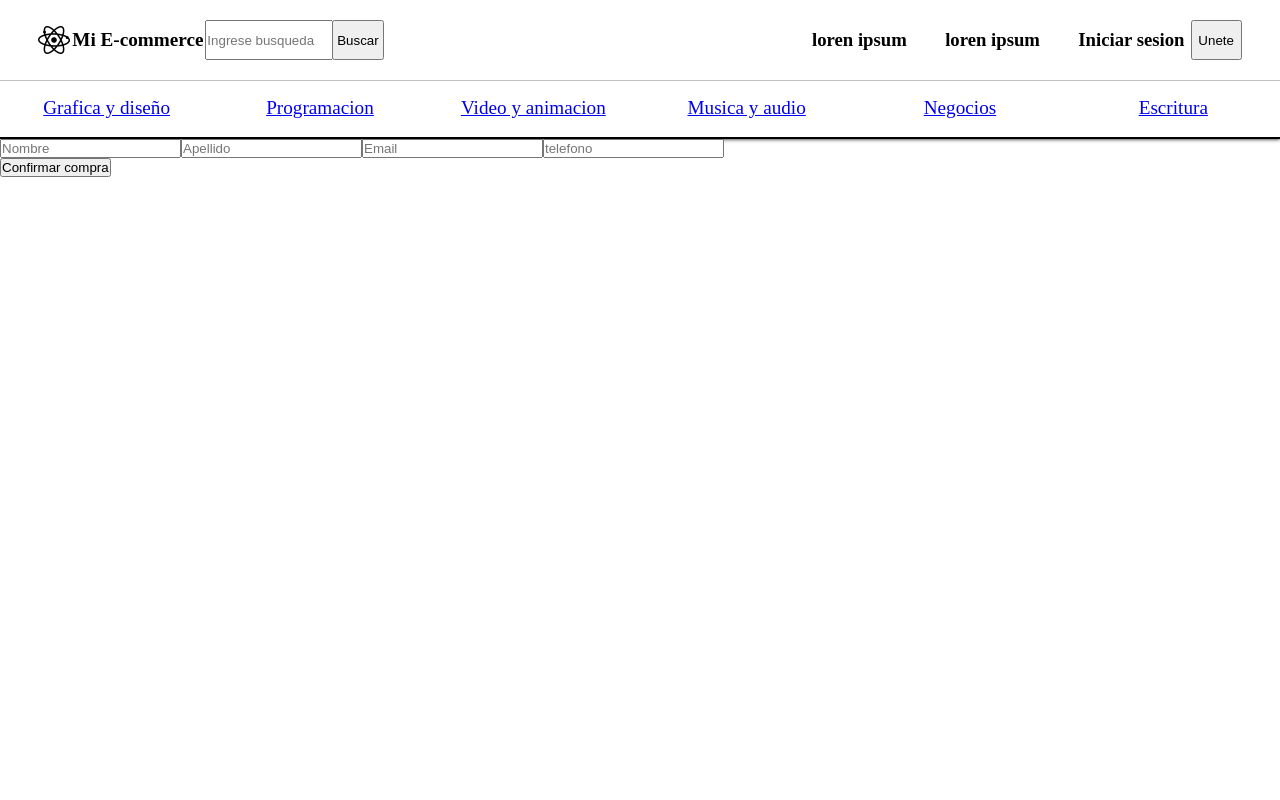
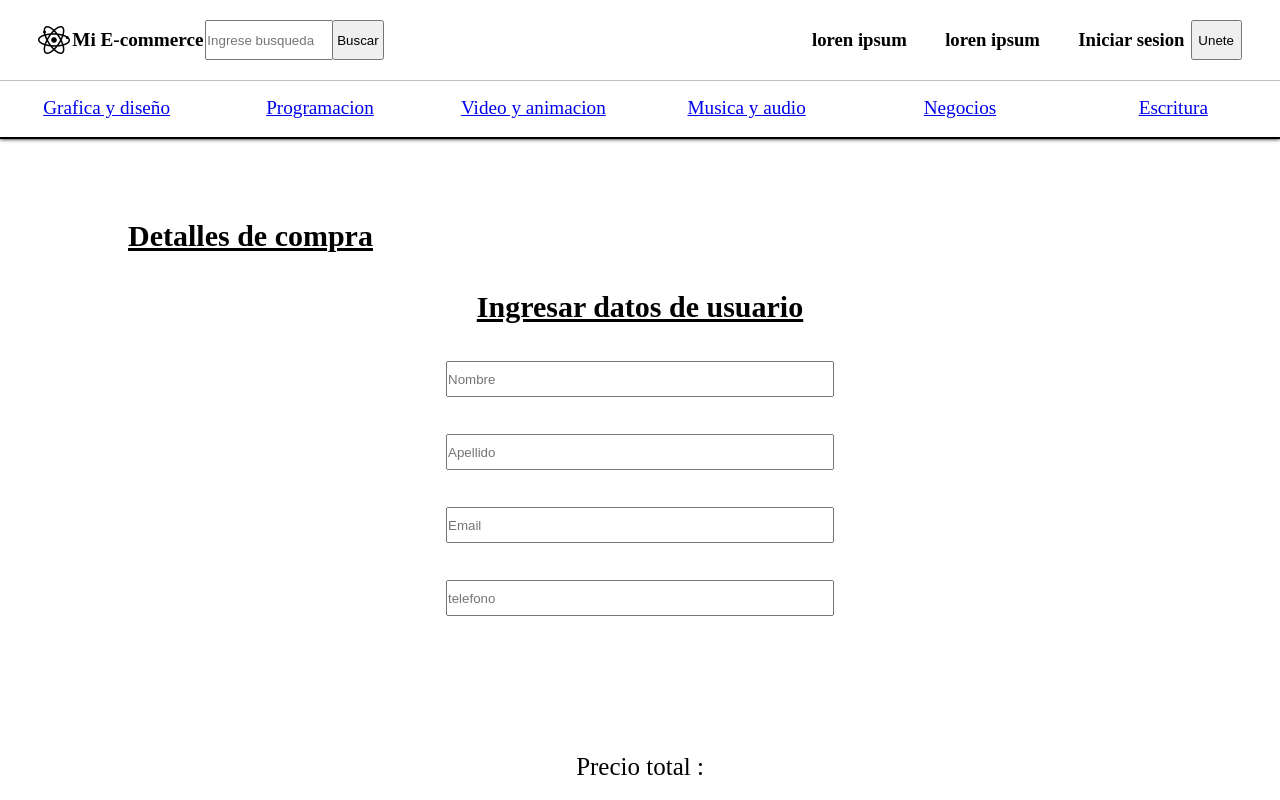
Before and after one commit to francobertin6/mi-ecomerce-franco-bertin, a React (Create React App) app: page /checkout in a window 1280 px wide. Shown: the top 800 px of the page. Built offline with nearby package versions, Linux system fonts and the light colour scheme.

Commit message:
progreso

```diff
--- a/src/Components/Main/Checkout/Checkout.js
+++ b/src/Components/Main/Checkout/Checkout.js
@@ -6,6 +6,9 @@ import { My_Context } from "../../../context/My_context";
 // import firestore
 import db from '../../../Firebase/firebase.js';
 import { collection, addDoc } from "firebase/firestore";
+
+// import react-router
+import { Link } from "react-router-dom";
 
 const Checkout = () => {
 
@@ -19,16 +22,24 @@ const Checkout = () => {
 
     const Handle_buy = () => {
 
-         Item.forEach( element => {
+        console.log(Item)
 
-        setnewData([...newData, {
-            id : element.id,
-            titulo : element.title,
-            precio : element.price}
-        ]);
+        let newArray = []
+
+        // foreach recorre el array items y coloca cada item en un nuevo array
+        Item.forEach( (element, idx) => {
+
+            let obj = {
+                    id : element.id,
+                    title : element.title,
+                    price : element.price * Quantity[idx]
+                }
+
+            newArray.push(obj);
 
         })
-
+        // ese array se pushea al estado data que es un array con los items de la orden de compra
+        setnewData([newArray]);
 
         setTimeout(() => {
             let data = {
@@ -46,35 +57,44 @@ const Checkout = () => {
 
         addDoc(collection(db, "ordenes"), data);
 
-        }, 10000);
+        }, 5000);
 
     }
 
     return(
         <section id="Checkout">
 
+            <div className="items_details">
+
+                <h1>Detalles de compra</h1>
+
+                {Item.map( (element, idx) => {
+                    return(
+                        <div className="items">
+                            <img src={element.pictureUrl} alt="imagen_producto" />
+                            <h1>{element.title}</h1>
+                            <p>Precio : {element.price * Quantity[idx]}</p>
+
+                            <button>X</button>
+                        </div>
+                    )
+                })}
+            </div>
+
             <div className="User_data">
+
+                <h1>Ingresar datos de usuario</h1>
+
                 <input type="text" placeholder="Nombre" id="nombre" />
                 <input type="text" placeholder="Apellido" id="apellido" />
                 <input type="email" placeholder="Email" id="email" />
                 <input type="number" placeholder="telefono" id="telefono" />
             </div>
 
-            <div className="items_details">
-                {Item.map( (element, idx) => {
-                    return(
-                        <>
-                            <img src={element.pictureUrl} alt="imagen_producto" />
-                            <h1>{element.title}</h1>
-                            <p>{element.price * Quantity[idx]}</p>
-                        </>
-                    )
-                })}
-            </div>
-
             <div className="confirm_buy">
-                <p>{TotalAmount}</p>
+                <p>Precio total : {TotalAmount}</p>
                 <button onClick={Handle_buy}>Confirmar compra</button>
+                <Link to="/cart"><button className="return_cart">Volver a carrito</button></Link>
             </div>
 
         </section>
--- a/src/Components/Main/ItemListContainer/ItemList/ItemList.js
+++ b/src/Components/Main/ItemListContainer/ItemList/ItemList.js
@@ -9,6 +9,7 @@ const ItemList = ({items}) => {
 
     const [Category, setCategory] = useState("");
 
+    // console.log(items)
 
     const category_value = (value) => {
         setCategory(value)
--- a/src/Components/Main/ItemListContainer/ItemListContainer.js
+++ b/src/Components/Main/ItemListContainer/ItemListContainer.js
@@ -79,16 +79,17 @@ const ItemListContainer = ({greeting}) => {
                 /* se filtraran los productos por categoria */
                 let filter_elements = firstArray.filter( element => element.category === category)
                 /* se maparean esos productos retornandolos  */
-                let category_map = filter_elements.forEach( (element) => {
-                    if(element.category === category){
+                let category_map = filter_elements.map( element => {
                         return element
-                    }
                 })
+
+                console.log(category_map)
 
                 /* ese map ira al nuevo array */
                 NewArray.push(category_map);
 
                 })
+
 
                 // console.log(NewArray);
                 /* ese array se pusheara en el estado products */
--- a/src/index.js
+++ b/src/index.js
@@ -16,6 +16,9 @@ import "./styles/Main.css";
 // estilos de cart
 import "./styles/Cart.css"
 
+// estilos de checkout
+import "./styles/Checkout.css"
+
 // import estilos de toast
 import 'react-toastify/dist/ReactToastify.css';
 
--- /dev/null
+++ b/src/styles/Checkout.css
@@ -0,0 +1,152 @@
+
+/* checkout container */
+
+#Checkout{
+    width: 100vw;
+    min-height: 150vh;
+    height: max-content;
+
+    position: relative;
+    top: 0;
+    left: 0;
+
+    padding-bottom: 10vh;
+}
+
+
+/* detalles de compra */
+#Checkout .items_details{
+    width: 100vw;
+    height: max-content;
+
+    position: relative;
+    left: 0;
+    top: 10vh;
+
+    margin-bottom: 10vh;
+}
+
+#Checkout .items_details h1{
+    font-size: 30px;
+    width: max-content;
+    text-decoration: underline;
+
+    position: relative;
+    left: 10vw;
+    margin-bottom: 5vh;
+}
+
+#Checkout .items_details .items{
+    height: 10vh;
+    width: 80vw;
+
+    position: relative;
+    left: 10vw;
+
+    display: flex;
+    flex-direction: row;
+    justify-content: flex-start;
+
+    box-shadow: 2px 2px 2px 2px;
+    margin-bottom: 1vh;
+}
+
+#Checkout .items_details .items img{
+    width: 8vw;
+    height: 10vh;
+}
+
+#Checkout .items_details .items h1{
+    font-size: 25px;
+
+    position: absolute;
+    left: 15%;
+    top: 25%;
+    transform: translate(0, -25%);
+}
+
+#Checkout .items_details .items p{
+    font-size: 20px;
+
+    position: absolute;
+    left: 15%;
+    top: 75%;
+    transform: translate(0, -75%);
+}
+
+#Checkout .items_details .items button{
+    width: 2.5vw;
+    height: 5vh;
+
+    background-color: rgb(209, 66, 66);
+    font-size: 15px;
+
+    position: absolute;
+    left: 95%;
+    top: 50%;
+    transform: translate(0, -50%);
+}
+
+/* datos de usuario */
+#Checkout .User_data{
+    width: 100vw;
+    height: 50vh;
+
+    position: relative;
+    left: 0;
+    top: 0vh;
+
+    display: flex;
+    flex-direction: column;
+    justify-content: space-evenly;
+    align-items: center;
+
+    margin-bottom: 10vh;
+}
+
+#Checkout .User_data h1{
+    font-size: 30px;
+    text-decoration: underline;
+}
+
+#Checkout .User_data input{
+    width: 30vw;
+    height: 4vh;
+}
+
+/* confirmar compra */
+
+#Checkout .confirm_buy{
+    width: 100vw;
+    height: max-content;
+
+    display: flex;
+    flex-direction: column;
+    justify-content: space-evenly;
+    align-items: center;
+}
+
+#Checkout .confirm_buy p{
+    font-size: 25px;
+
+    margin-top: 2.5vh;
+    margin-bottom: 2.5vh;
+
+}
+
+#Checkout .confirm_buy button{
+    width: 50vw;
+    height: 10vh;
+
+    color: rgb(27, 177, 27);
+    font-size: 25px;
+    margin-top: 2.5vh;
+    margin-bottom: 2.5vh;
+}
+
+#Checkout .confirm_buy .return_cart{
+    width: 50vw;
+    height: 5vh;
+    font-size: 25px;
+    color: black;
+}
```
